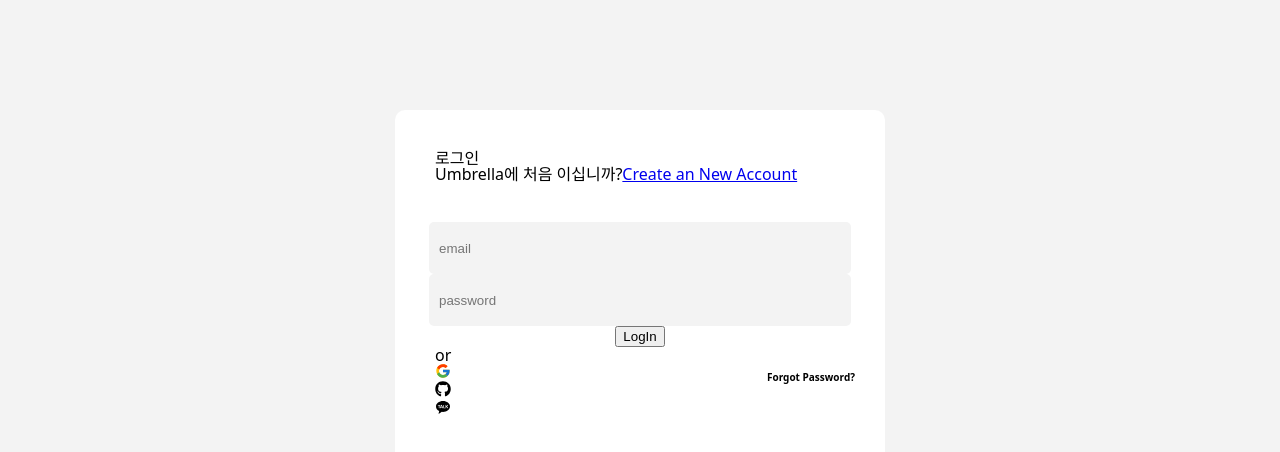
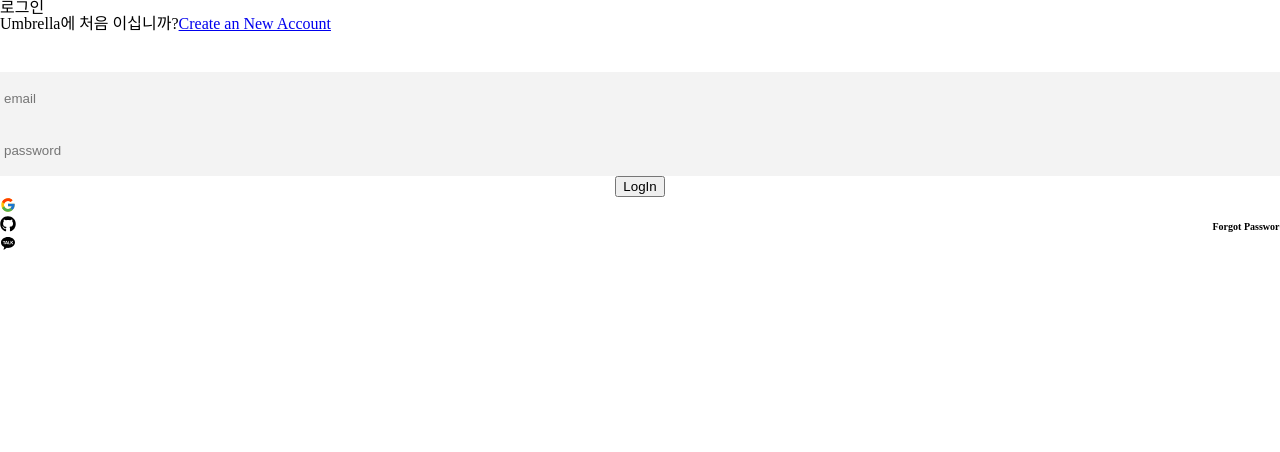
Before and after one commit to SugarSyrup/Umbrella, a Next.js app: page /user/login in a window 1280 px wide. Shown: the top 452 px of the page. Built offline with nearby package versions, Linux system fonts and the light colour scheme.

Commit message:
FEAT : User Page Template

```diff
--- a/components/atoms/OAuthLinkButton.tsx
+++ b/components/atoms/OAuthLinkButton.tsx
@@ -1,13 +1,13 @@
 import { ReactNode } from "react"
 
 export interface OAuthLinkButtonPropsType {
-    content:ReactNode
+    children:JSX.Element
 }
 
-export function OAuthLinkButton({content}:OAuthLinkButtonPropsType) {
+export function OAuthLinkButton({children}:OAuthLinkButtonPropsType) {
     return(
         <div>
-            {content}
+            {children}
         </div>
     )
 }
--- a/components/molecules/LoginPageHeader.tsx
+++ b/components/molecules/LoginContentHeader.tsx
@@ -3,6 +3,7 @@
 import { TextLink } from "../atoms/TextLink";
 
 export function LoginPageHeader() {
+    //props로 받아서 좀더 범용성 있는 컴포넌트로 만들어야 하는가?
     return(
         <header>
             <Heading content='로그인' />
--- a/components/molecules/LoginForm.tsx
+++ b/components/molecules/LoginForm.tsx
@@ -34,6 +34,8 @@
         axios.defaults.headers.common['Authorization'] = `Bearer ${accessToken}`;
 
         setTimeout(onSilentRefresh, JWT_EXPIRY_TIME);
+        //TODO : 다음 페이지로 리 다이렉션
+        //TODO : 로그인 정보 저장하기
     }
 
     const onError = (error: Error|AxiosError) => {
--- a/components/molecules/LoginOAuthLinkButtonDiv.tsx
+++ b/components/molecules/LoginOAuthButtons.tsx
@@ -1,16 +1,16 @@
+//import icon from 'react-icons'
 import { FcGoogle } from 'react-icons/fc';
 import { FaGithub } from 'react-icons/fa';
 import { RiKakaoTalkFill } from 'react-icons/ri';
 
 import { OAuthLinkButton } from "../atoms/OAuthLinkButton";
-import { CenterTextContour } from '../atoms/CenterTextContour';
 
 export function LoginOAuthLinkButtonDiv() {
     return(
         <div>
-          <OAuthLinkButton content={<FcGoogle />} />
-          <OAuthLinkButton content={<FaGithub />} />
-          <OAuthLinkButton content={<RiKakaoTalkFill />} />
+          <OAuthLinkButton><FcGoogle /></OAuthLinkButton>
+          <OAuthLinkButton><FaGithub /></OAuthLinkButton>
+          <OAuthLinkButton><RiKakaoTalkFill /></OAuthLinkButton>
         </div>
     )
 }
--- /dev/null
+++ b/components/organisms/LoginOrganism.tsx
@@ -0,0 +1,13 @@
+import LoginForm from "../molecules/LoginForm";
+import { LoginOAuthLinkButtonDiv } from "../molecules/LoginOAuthButtons";
+import { LoginPageHeader } from "../molecules/LoginContentHeader";
+
+export function LoginOrganism() {
+    return(
+        <main>
+            <LoginPageHeader />
+            <LoginForm />
+            <LoginOAuthLinkButtonDiv />
+        </main>
+    )
+}
--- /dev/null
+++ b/components/templates/UserTemplate.tsx
@@ -0,0 +1,11 @@
+export interface UserTemplatePropsType {
+    children: JSX.Element,
+}
+
+export function UserTemplate({children} : UserTemplatePropsType) {
+    return(
+        <div>
+            {children}
+        </div>
+    )
+}
--- a/pages/user/login.tsx
+++ b/pages/user/login.tsx
@@ -1,22 +1,11 @@
 
+import { UserTemplate } from '@/components/templates/UserTemplate';
+import { LoginOrganism } from '@/components/organisms/LoginOrganism';
 
-import styles from '@/styles/pages/login.module.scss';
-
-import LoginForm from '@/components/molecules/LoginForm';
-import { LoginOAuthLinkButtonDiv } from '@/components/molecules/LoginOAuthLinkButtonDiv';
-import { CenterTextContour } from '@/components/atoms/CenterTextContour';
-import { LoginPageHeader } from '@/components/molecules/LoginPageHeader';
-
-export default function Home() {
-
+export default function LoginPage() {
   return (
-    <div className={styles.mainContainer}>
-      <main className={styles.loginContainer}>
-        <LoginPageHeader />
-        <LoginForm />
-        <CenterTextContour content="or" />
-        <LoginOAuthLinkButtonDiv />
-      </main>
-    </div>
+    <UserTemplate>
+      <LoginOrganism />
+    </UserTemplate>
   )
 }
```
